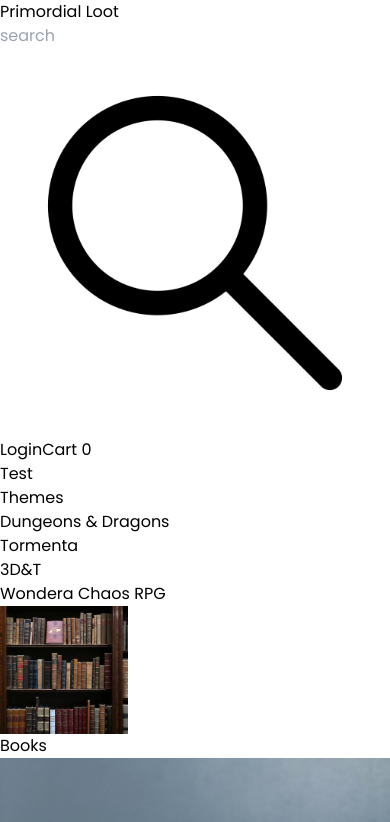
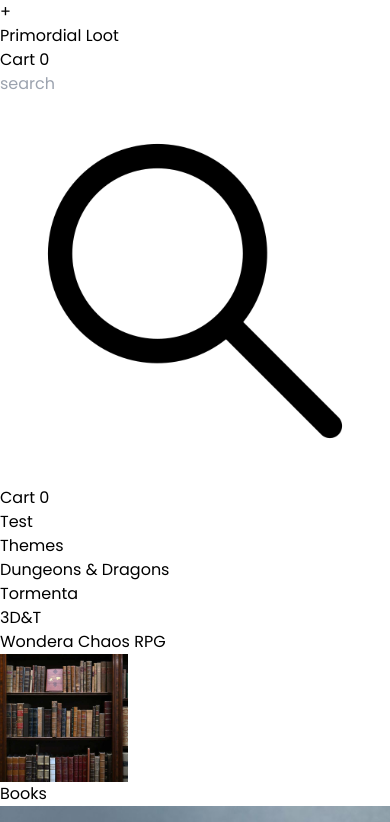
Before and after one commit to jeovabastos/primordial-loot, a React (Vite) app: page / in a window 390 px wide. Shown: the top 822 px of the page. Built offline with nearby package versions, Linux system fonts and the light colour scheme.

Commit message:
Making mobile layout

```diff
--- a/src/App.tsx
+++ b/src/App.tsx
@@ -6,20 +6,39 @@ import { Aside } from './components/Aside'
 import { useState } from 'react'
 
 function App() {
+
+    // CART value
     const [cartValue, setCartValue] = useState<number>(0)
 
     function handleClickCartValue() {
         setCartValue(cartValue + 1)
     }
+    //
+
+    // ASIDE area function
+    type asideType = 'hidden' | ' '
+    let asideState: asideType
+
+    const [asideArea, setAsideArea] = useState(asideState = 'hidden')
+
+    function toggleAsideArea(){
+        console.log(asideState)
+        if(asideArea==='hidden'){
+            setAsideArea(asideState = " ")
+        }else{
+            setAsideArea(asideState = "hidden")
+        }
+    }
+    //
 
   return (
     <>
-      <Header cartValue={cartValue}/>
+      <Header cartValue={cartValue} toggleAsideArea={toggleAsideArea}/>
 
       <div className='flex'>
-        <Aside/>
+        <Aside asideArea={asideArea}/>
 
-        <main className='flex flex-col flex-1'>
+        <main className='flex flex-col'>
           <Categories/>
 
           <Products handleClickCartValue={handleClickCartValue}/>
--- a/src/components/Aside.tsx
+++ b/src/components/Aside.tsx
@@ -1,8 +1,11 @@
 import { AsideItem } from "./AsideItem";
 
-export function Aside(){
-    return(
-        <aside className='w-[25%] border border-solid flex flex-col p-2'>
+export function Aside({asideArea}:{asideArea?:any}){
+
+  let mobileStyles = 'z-10 absolute left-0 w-[75%] lg:w-[25%] h-full'
+
+  return(
+        <aside className={asideArea+' lg:relative bg-gray-50 lg:w-[30%] border border-solid lg:block flex-col p-2'+mobileStyles}>
           <h1 className='border-solid border-b px-2'>Themes</h1>
           <AsideItem>Dungeons & Dragons</AsideItem>
           <AsideItem>Tormenta</AsideItem>
--- a/src/components/Categories.tsx
+++ b/src/components/Categories.tsx
@@ -2,7 +2,7 @@ import { CategoryItem } from "./CategoryItem";
 
 export function Categories(){
     return(
-          <section className='bg-gray-100 flex border border-solid p-4 gap-4'>
+          <section className='bg-gray-100 flex flex-wrap lg:flex-row border border-solid p-4 gap-4'>
             <CategoryItem title="Books" source="/rpg-stock-photo/books-category.jpg"/>
             <CategoryItem title="Miniatures" source="/rpg-stock-photo/miniature1.jpeg"/>
             <CategoryItem title="Accessories" source="/rpg-stock-photo/stuff2.jpeg"/>
--- a/src/components/Header.tsx
+++ b/src/components/Header.tsx
@@ -2,7 +2,7 @@ import { useState } from "react"
 
 
 
-export function Header({cartValue}:{cartValue:any}) {
+export function Header({cartValue, toggleAsideArea}:{cartValue:any, toggleAsideArea:any}) {
 
     // Cart ASIDE area function
     type cartType = 'hidden' | ' '
@@ -22,22 +22,25 @@ export function Header({cartValue}:{cartValue:any}) {
 
     return (
         <>
-            <header className='bg-red-500 flex justify-between items-center px-8 gap-8 py-2'>
-                <h1 className='text-3xl p-2 text-gray-50'>Primordial Loot</h1>
+            <header className='bg-red-500 flex flex-col lg:flex-row lg:justify-between items-center lg:px-8 lg:gap-8 py-2'>
+                <div className="flex justify-evenly flex-1 items-center">
+                    <button onClick={()=>toggleAsideArea()} className='lg:hidden p-2 text-gray-50 text-2xl font-normal'>+</button>
 
-                <div className='flex p-2 w-[600px]'>
+                    <h1 className='text-3xl p-2 text-gray-50'>Primordial Loot</h1>
+
+                    <button onClick={()=>toggleCartArea()} className='lg:hidden p-2 text-gray-50 font-semibold'>Cart {cartValue}</button>
+                </div>
+
+                <div className='flex p-2 lg:w-[600px]'>
                     <input className='rounded-l-full w-full border border-solid px-2' type='text' placeholder='search' />
                     <img className='cursor-pointer rounded-r-full p-1 bg-gray-50 border border-solid block w-8 h-8' src='/lupa.png' />
                 </div>
 
-                <div className=''>
-                    <button className='p-2 text-gray-50 font-semibold'>Login</button>
-                    <button onClick={()=>toggleCartArea()} className='p-2 text-gray-50 font-semibold'>Cart {cartValue}</button>
-                </div>
+                <button onClick={()=>toggleCartArea()} className='hidden lg:block p-2 text-gray-50 font-semibold'>Cart {cartValue}</button>
             </header>
 
             {/* Cart ASIDE area itself */}
-            <div className={cartArea+" z-10 border-t-2 border-black absolute right-0 w-[25%] h-full bg-red-500"}>
+            <div className={cartArea+" z-10 border-t-2 border-black absolute right-0 w-[75%] lg:w-[25%] h-full bg-red-500"}>
                 <h1 className="p-2 text-gray-50">Test</h1>
             </div>
             {/*  */}
--- a/src/components/ProductItem.tsx
+++ b/src/components/ProductItem.tsx
@@ -5,13 +5,13 @@ export function ProductItem(
         <div className='border border-solid hover:border-red-500 rounded-xl max-w-[200px]  overflow-hidden hover:cursor-pointer'>
             <img className='w-[200px] h-[200px]' src={source} alt='IMG'/>
 
-            <div className='h-full hover:bg-red-500 hover:text-white p-2 gap-2 bg-gray-50'>
-                <button onClick={()=>handleClickCartValue()} className="bg-red-500 hover:bg-red-700 hover:text-white px-2 rounded-full translate-y-[-800%] translate-x-[550%]">+</button>
+            <div className='h-full  p-2 gap-2 bg-gray-50'>
                 <h2 className="font-semibold">{title}</h2>
                 <div>
                     <p>R$<span className="font-bold text-xl">{price}</span></p>
                     <p className="text-sm">{text}</p>
                 </div>
+                <button onClick={()=>handleClickCartValue()} className="bg-gray-200 px-2 hover:bg-red-500 hover:text-white">Add to cart</button>
             </div>
         </div>
     )
```
